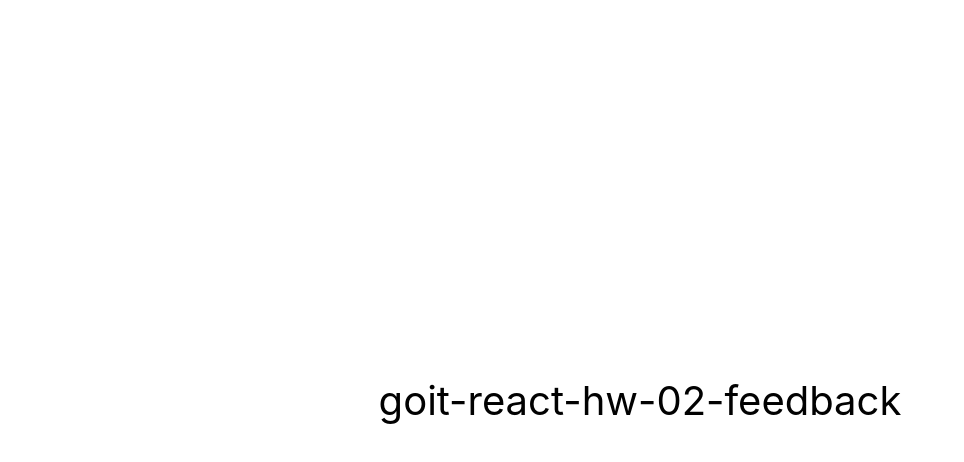
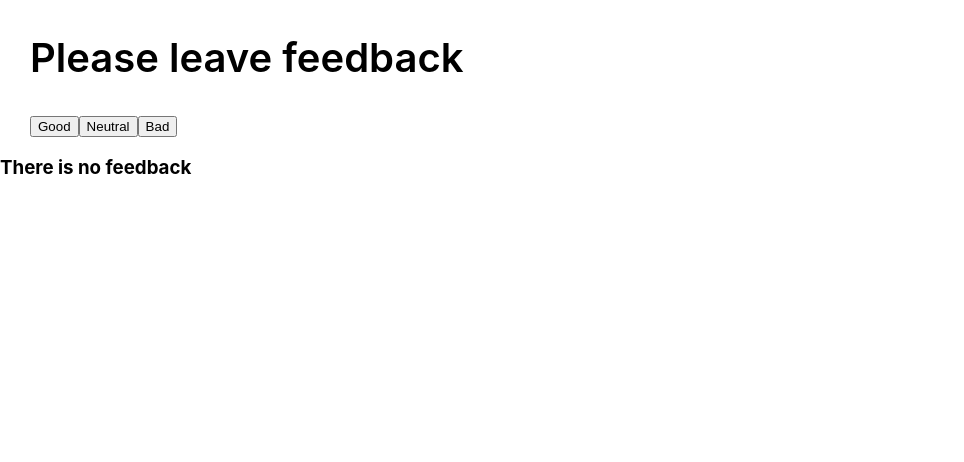
Before and after one commit to EugeneyCh/goit-react-hw-02-feedback, a React (Create React App) app: page / in a window 1280 px wide. Shown: the top 462 px of the page, without its empty margins (0-964 px from the left). Built offline with nearby package versions, Linux system fonts and the light colour scheme.

Commit message:
Intermediate_result_HW2_part1

```diff
--- a/src/components/App.jsx
+++ b/src/components/App.jsx
@@ -1,16 +1,64 @@
-export const App = () => {
-  return (
-    <div
-      style={{
-        height: '100vh',
-        display: 'flex',
-        justifyContent: 'center',
-        alignItems: 'center',
-        fontSize: 40,
-        color: '#010101',
-      }}
-    >
-      goit-react-hw-02-feedback
-    </div>
-  );
-};
+import React, { Component } from 'react';
+import Statistics from './Statistics/Statistics';
+import FeedbackOptions from './FeedbackOptions/FeedbackOptions';
+import Section from './Section/Section';
+import NotificationMessage from './Notification message/Notification message';
+
+class App extends Component {
+  state = {
+    good: 0,
+    neutral: 0,
+    bad: 0,
+  };
+  addCountFeedback = e => {
+    const name = e.currentTarget.name;
+    this.setState(prevState => {
+      return { [name]: prevState[name] + 1 };
+    });
+  };
+  countTotalFeedback = () => {
+    const totalFeedback = Object.values(this.state).reduce(
+      (total, value) => total + value,
+      0
+    );
+    return totalFeedback;
+  };
+  countPositiveFeedbackPercentage = () => {
+    return parseInt((100 * this.state.good) / this.countTotalFeedback());
+  };
+
+  render() {
+    const { good, neutral, bad } = this.state;
+    return (
+      <div>
+        <Section
+          title="Please leave feedback"
+          children={
+            <FeedbackOptions
+              options={this.state}
+              onLeaveFeedback={this.addCountFeedback}
+            />
+          }
+        />
+        {this.countTotalFeedback() > 0 ? (
+          <Section
+            title="Statistics"
+            children={
+              <Statistics
+                good={good}
+                neutral={neutral}
+                bad={bad}
+                total={this.countTotalFeedback()}
+                positivePercentage={this.countPositiveFeedbackPercentage()}
+              />
+            }
+          />
+        ) : (
+          <NotificationMessage />
+        )}
+      </div>
+    );
+  }
+}
+
+export default App;
--- /dev/null
+++ b/src/components/FeedbackOptions/FeedbackOptions.js
@@ -0,0 +1,38 @@
+import React from 'react';
+import css from './FeedbackOptions.module.css';
+
+class FeedbackOptions extends React.Component {
+  // ({ onLeaveFeedback }) =>
+  render() {
+    const { options, onLeaveFeedback } = this.props;
+    return (
+      <div className="css.buttonGroup">
+        <button
+          className="css.buttonFeedback"
+          name="good"
+          type="button"
+          onClick={onLeaveFeedback}
+        >
+          Good
+        </button>
+        <button
+          className="css.buttonFeedback"
+          name="neutral"
+          type="button"
+          onClick={onLeaveFeedback}
+        >
+          Neutral
+        </button>
+        <button
+          className="css.buttonFeedback"
+          name="bad"
+          type="button"
+          onClick={onLeaveFeedback}
+        >
+          Bad
+        </button>
+      </div>
+    );
+  }
+}
+export default FeedbackOptions;
--- /dev/null
+++ b/src/components/FeedbackOptions/FeedbackOptions.module.css
@@ -0,0 +1,9 @@
+.buttonFeedback {
+  margin-left: 20px;
+  border-radius: 4px;
+}
+.buttonGroup {
+  display: flex;
+  margin-left: 20px;
+  gap: 20px;
+}
--- /dev/null
+++ b/src/components/Notification message/Notification message.js
@@ -0,0 +1,12 @@
+import React from 'react';
+
+class NotificationMessage extends React.Component {
+  render() {
+    return (
+      <div>
+        <h3>There is no feedback</h3>
+      </div>
+    );
+  }
+}
+export default NotificationMessage;
--- /dev/null
+++ b/src/components/Section/Section.js
@@ -0,0 +1,15 @@
+import React from 'react';
+import css from './Section.module.css';
+
+class Section extends React.Component {
+  render() {
+    const { title, children } = this.props;
+    return (
+      <div className={css.section}>
+        <h2>{title}</h2>
+        {children}
+      </div>
+    );
+  }
+}
+export default Section;
--- /dev/null
+++ b/src/components/Section/Section.module.css
@@ -0,0 +1,7 @@
+.section {
+  margin-left: 30px;
+}
+h2 {
+  font-size: 40px;
+  font-weight: 600;
+}
--- /dev/null
+++ b/src/components/Statistics/Statistics.js
@@ -0,0 +1,18 @@
+import React from 'react';
+
+class Statistics extends React.Component {
+  render() {
+    const { good, neutral, bad, total, positivePercentage } = this.props;
+    return (
+      <div>
+        <h2>Statistics</h2>
+        <p>Good:{good}</p>
+        <p>Neutral:{neutral}</p>
+        <p>Bad:{bad}</p>
+        <p>Total:{total}</p>
+        <p>Total:{positivePercentage}%</p>
+      </div>
+    );
+  }
+}
+export default Statistics;
--- a/src/index.js
+++ b/src/index.js
@@ -1,6 +1,6 @@
 import React from 'react';
 import ReactDOM from 'react-dom/client';
-import { App } from 'components/App';
+import App from './components/App';
 import './index.css';
 
 ReactDOM.createRoot(document.getElementById('root')).render(
```
